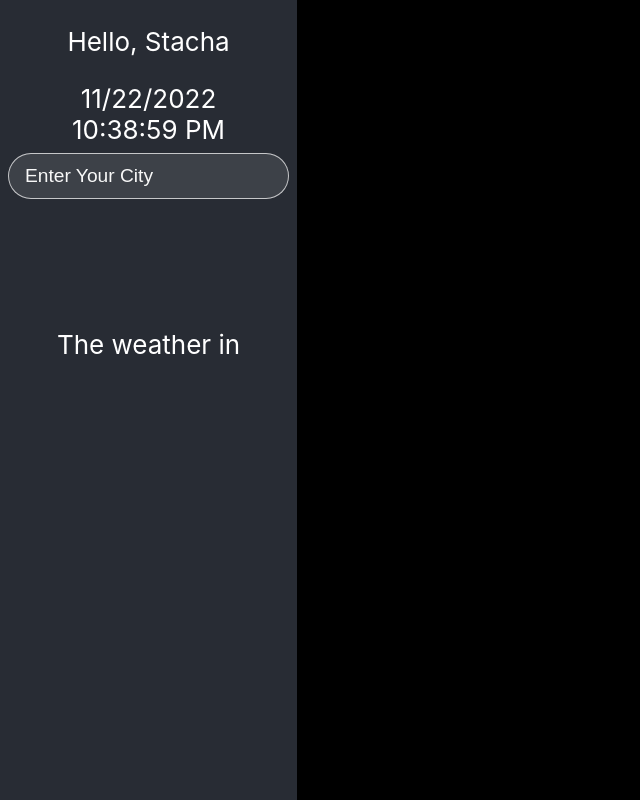
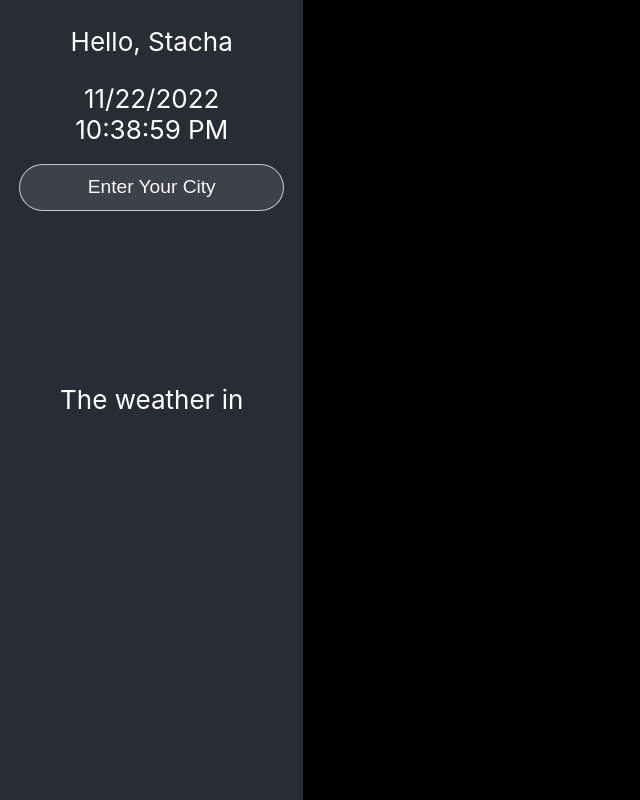
Before and after one commit to Stachacl/magic-mirror, a React (Create React App) app: page / in a window 1280 px wide. Shown: the top 800 px of the page, without its empty margins (0-640 px from the left). Built offline with nearby package versions, Linux system fonts and the light colour scheme; some icons are missing.

Commit message:
styling and readme file update

```diff
--- a/src/index.css
+++ b/src/index.css
@@ -25,6 +25,7 @@ code {
   position: relative;
   background-color: rgba(0, 0, 0, 0);
   color: #fff;
+  text-align: center;
 }
 
 .app:before {
@@ -39,16 +40,17 @@ code {
 
 .app .search {
   text-align: center;
-  padding: 0.5rem;
+  padding: 1.2rem;
 }
 
 .app input {
-  padding: .7rem 1rem;
+  padding: .7rem 0.5rem;
   font-size: 1.2rem;
   border-radius: 25px;
   border: 1px solid rgba(255, 255, 255, 0.705);
   background: rgba(255,255,255, 0.1);
   color: #f8f8f8ca;
+  text-align: center;
 }
 
 ::placeholder {
@@ -59,7 +61,7 @@ code {
   max-width: 700px;
   height: 700px;
   margin: auto;
-  padding: 0 1rem;
+  padding:  2rem;
   position: relative;
   top: 10%;
   display: flex;
@@ -85,7 +87,7 @@ code {
   text-align: center;
   width: 100%;
   margin: 1rem auto;
-  padding: 1rem;
+  padding: 0.5rem;
   border-radius: 12px;
   background-color: rgba(255,255,255, 0.2);
 }
```
Also changed, not shown: 1 other file (tests, documents, lock files or other folders).
